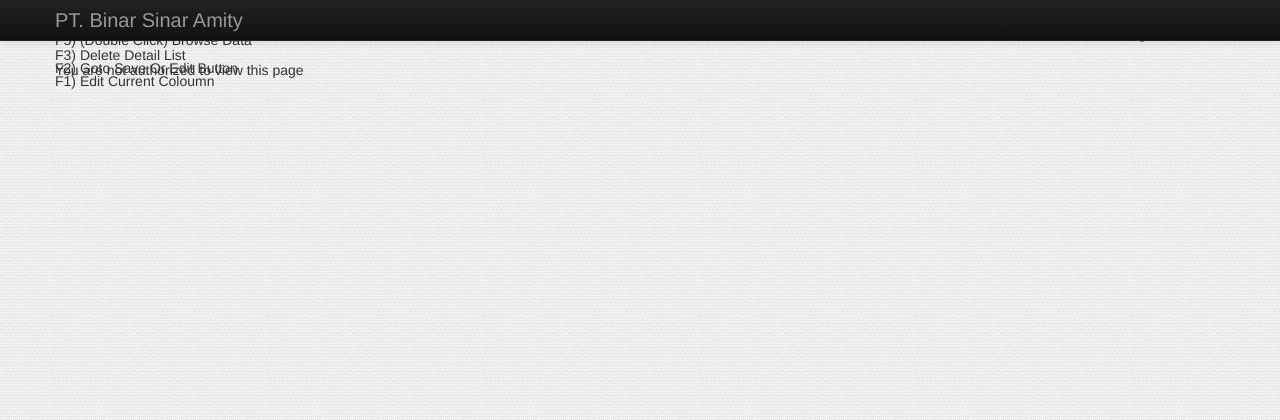
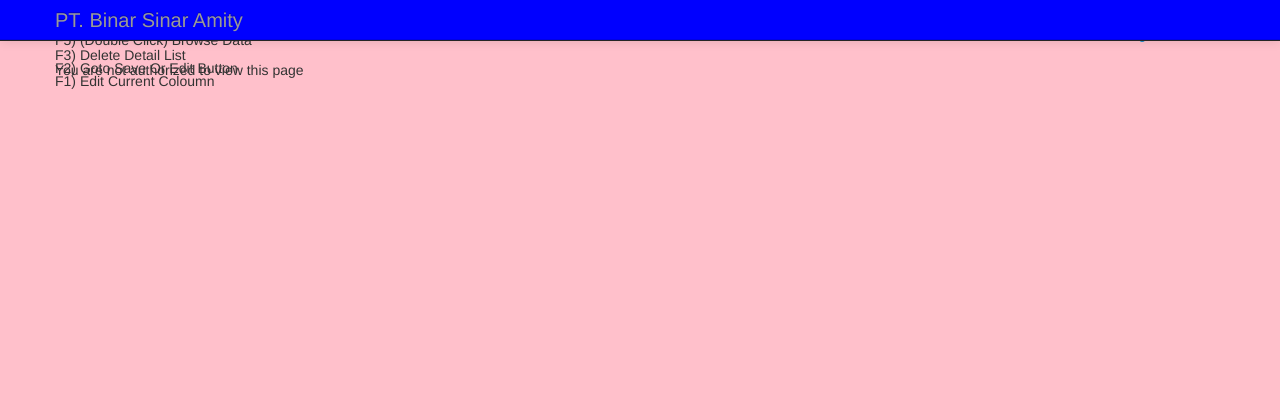
Before and after one commit to Wirahman/bsa, a CodeIgniter app: page /bsa/index.php/master/city/cetak in a window 1280 px wide. Shown: the top 420 px of the page. Run offline with CodeIgniter, Linux system fonts and the light colour scheme.

Commit message:
Custom style.

```diff
--- a/application/views/header.php
+++ b/application/views/header.php
@@ -40,6 +40,7 @@
 		<link rel="apple-touch-icon" href="http://twitter.github.com/bootstrap/examples/images/apple-touch-icon.png">
 		<link rel="apple-touch-icon" sizes="72x72" href="http://twitter.github.com/bootstrap/examples/images/apple-touch-icon-72x72.png">
 		<link rel="apple-touch-icon" sizes="114x114" href="http://twitter.github.com/bootstrap/examples/images/apple-touch-icon-114x114.png">
+		<link rel="stylesheet" type="text/css" href="<?php echo base_url('assets/css/custom.css'); ?>" />
 	</head>
 
 	<body>
--- /dev/null
+++ b/assets/css/custom.css
@@ -0,0 +1,17 @@
+/* background utama */
+body {
+	background-color: pink;
+	background-image: none; /* background-image: url('file/gambar/untuk/background.jpg'); */
+}
+
+/* welcome message */
+.hero-unit {
+	background-color: magenta;
+	background-image: none; /* background-image: url('file/gambar/untuk/background.jpg'); */
+}
+
+/* menu */
+.navbar .navbar-inner {
+	background-color: blue;
+	background-image: none; /* background-image: url('file/gambar/untuk/background.jpg'); */
+}
```
